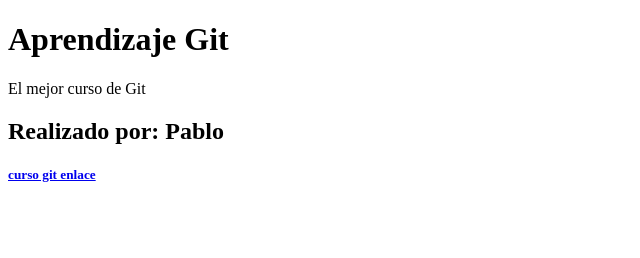
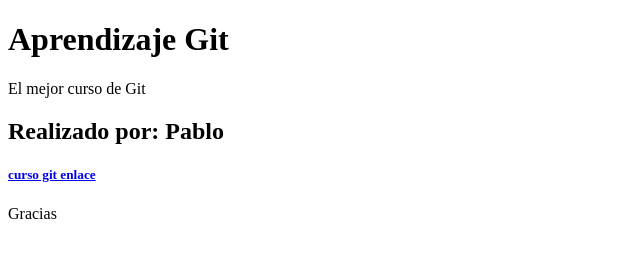
Before and after one commit to codemasterg19/aprendizaje-git, a plain HTML site: page index.html in a window 1280 px wide. Shown: the full height of the page, 0-640 px from the left. Drawn offline with Linux system fonts and the light colour scheme.

Commit message:
agradecimiento index.html

```diff
--- a/index.html
+++ b/index.html
@@ -10,6 +10,7 @@
     <p>El mejor curso de Git</p>
     <h2>Realizado por: Pablo</h2>
     <h5><a href="https://www.google.com">curso git enlace</a></h5>
+    <p>Gracias</p>
 
 </body>
 </html>
```
